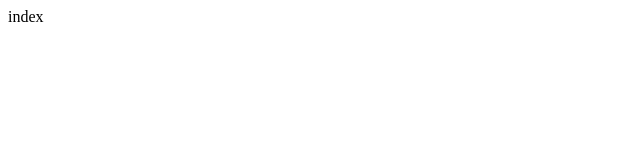
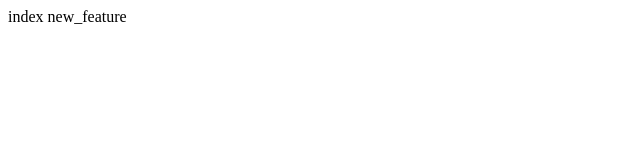
Before and after one commit to shaunak23/MergeConflict-Test, a plain HTML site: page index.html in a window 1280 px wide. Shown: the full height of the page, 0-640 px from the left. Drawn offline with Linux system fonts and the light colour scheme.

Commit message:
index.html changed

```diff
--- a/index.html
+++ b/index.html
@@ -1 +1,9 @@
 index
+<html>
+<head>
+</head>
+<body>
+new_feature
+
+</body>
+</html>
```
